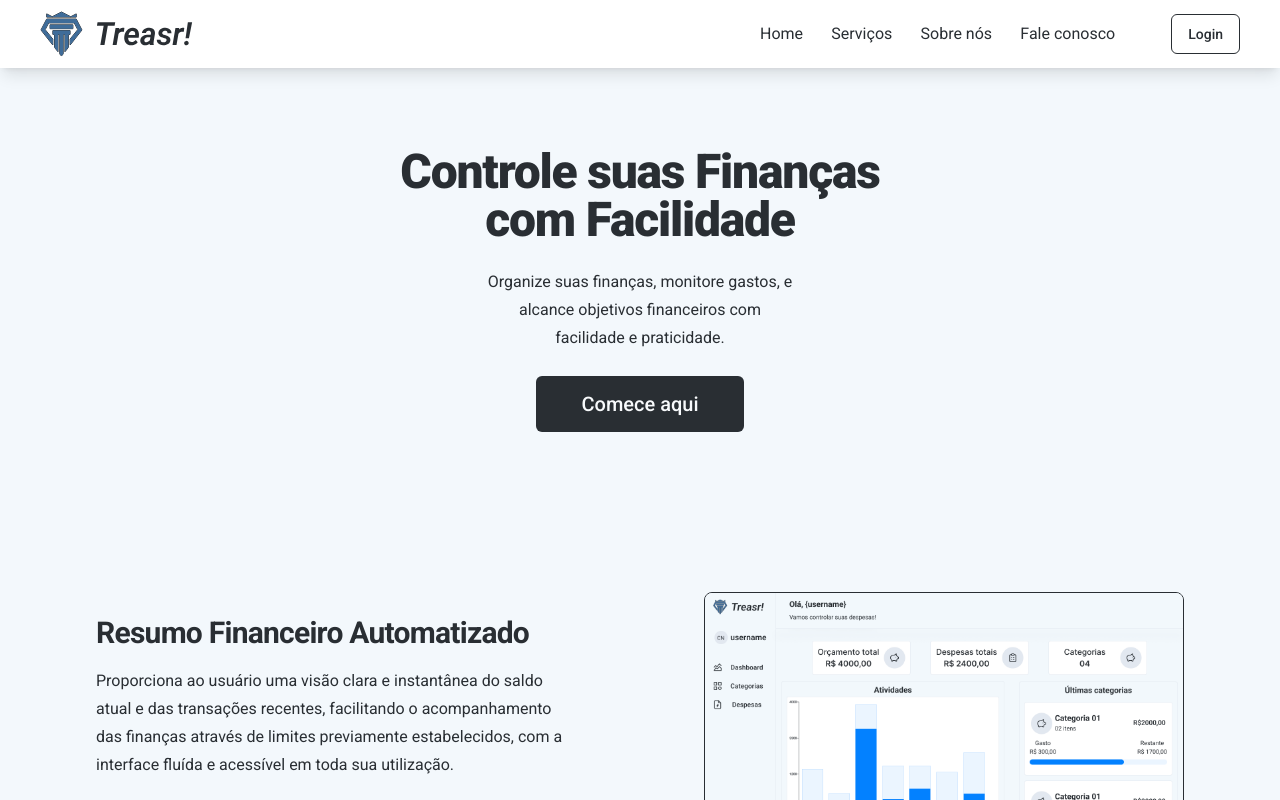
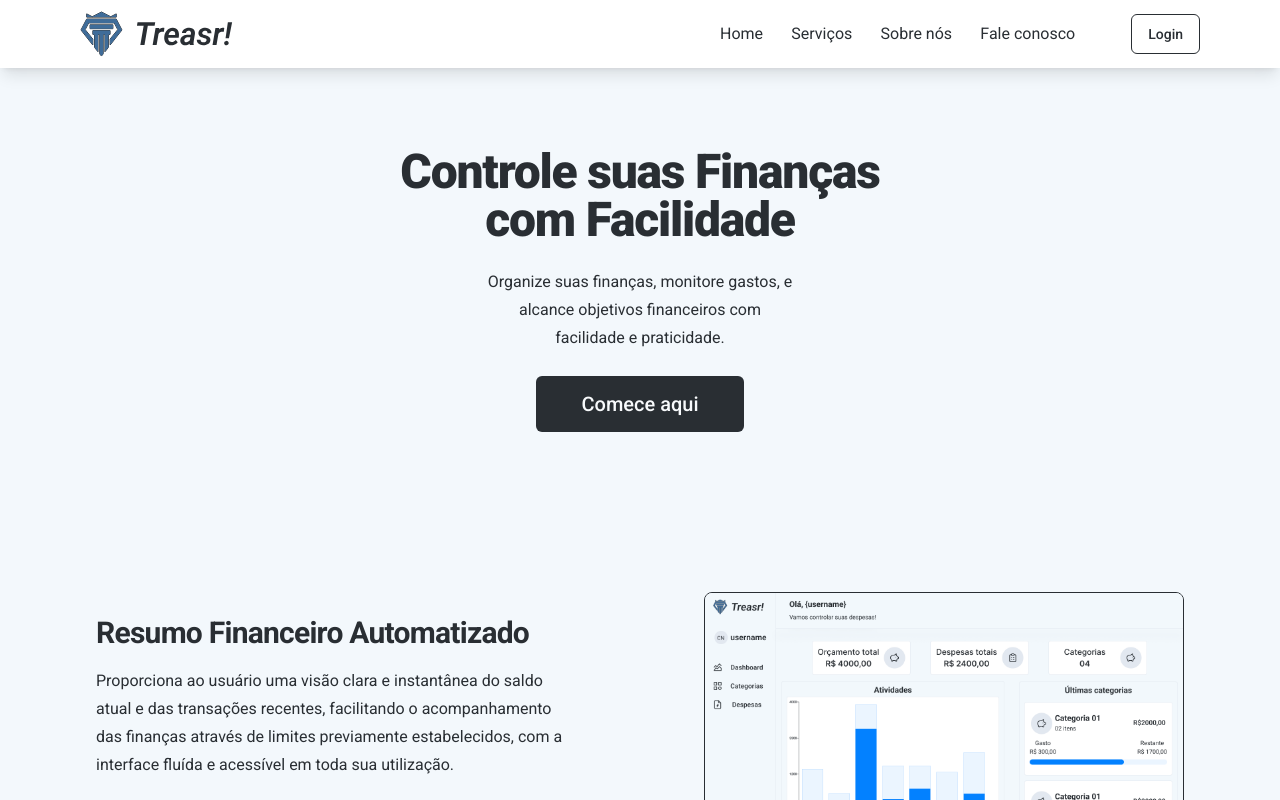
Before and after one commit to carvalhaus/financial_controller, a Next.js app in the folder frontend/: page / in a window 1280 px wide. Shown: the top 800 px of the page. Built offline with nearby package versions, Linux system fonts and the light colour scheme.

Commit message:
style: change padding in Header

```diff
--- a/frontend/app/(pages)/_components/header.jsx
+++ b/frontend/app/(pages)/_components/header.jsx
@@ -5,7 +5,7 @@ import HeaderMenu from "./headerMenu";
 
 function Header() {
     return (
-        <header className="h-[68px] shadow-lg flex items-center justify-between  px-5 md:px-10 py-3 bg-white">
+        <header className="h-[68px] shadow-lg flex items-center justify-between  px-5 md:px-20 py-3 bg-white">
             <Link href="/">
                 <Image src="/Logo.svg" width={164} height={44} alt="Treasure logo" priority={true} />
             </Link>
```
